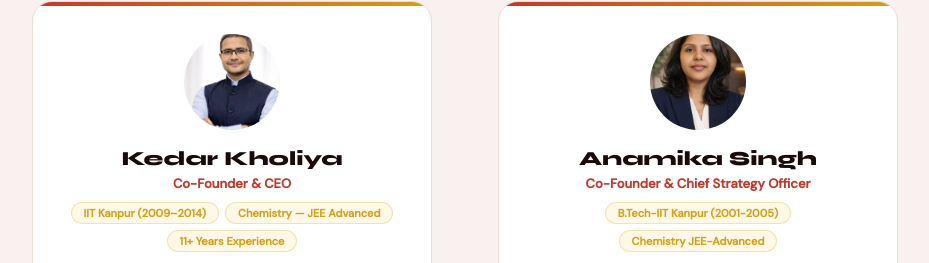
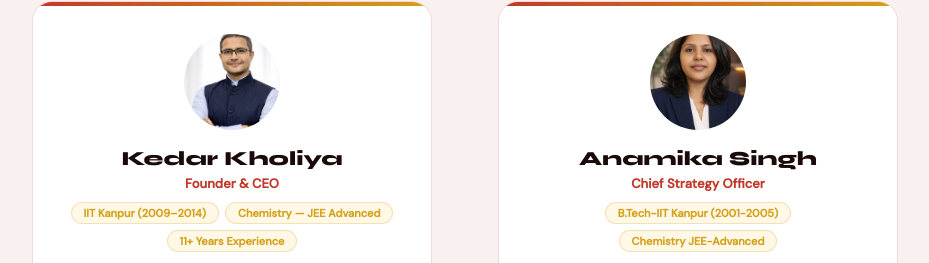
Before and after one commit to therocks03/Magnitude, a plain HTML site: page team.html in a window 1280 px wide. Shown: the part 837-1100 px from the top of the page, without its empty margins (175-1104 px from the left). Drawn offline with Linux system fonts and the light colour scheme.

Commit message:
Update team.html

```diff
--- a/team.html
+++ b/team.html
@@ -1069,7 +1069,7 @@ window.addEventListener('DOMContentLoaded',()=>{
     <div class="team-card">
       <img src="FPhoto/kedar.jpeg" alt="Kedar Kholiya" style="width:96px;height:96px;border-radius:50%;margin:0 auto 16px;object-fit:cover;object-position:center 20%;display:block;">
       <div class="team-name">Kedar Kholiya</div>
-      <div class="team-role">Co-Founder & CEO</div>
+      <div class="team-role">Founder & CEO</div>
       <div class="team-qual"><span>IIT Kanpur (2009–2014)</span><span>Chemistry — JEE Advanced</span><span>11+ Years Experience</span></div>
       <p class="team-bio">Passionate about making quality IIT-JEE & NEET coaching accessible to every student across India. Co-founded Magnitude with the vision of bringing IITian expertise to students everywhere — regardless of where they live or what they can afford.</p>
       <a href="https://www.linkedin.com/in/kedar-kholiya-05001a19/" target="_blank" style="display:inline-flex;align-items:center;gap:6px;margin-top:16px;color:#0A66C2;font-size:13px;font-weight:600;text-decoration:none;background:#E8F0FB;padding:7px 16px;border-radius:50px;border:1px solid #C0D4F0">
@@ -1082,7 +1082,7 @@ window.addEventListener('DOMContentLoaded',()=>{
     <div class="team-card">
       <img src="FPhoto/Anamika.jpeg" alt="Anamika Singh" style="width:96px;height:96px;border-radius:50%;margin:0 auto 16px;object-fit:cover;object-position:center 30%;display:block;">
       <div class="team-name">Anamika Singh</div>
-      <div class="team-role">Co-Founder & Chief Strategy Officer</div>
+      <div class="team-role"> Chief Strategy Officer</div>
       <div class="team-qual">
         <span>B.Tech-IIT Kanpur (2001-2005)</span>
         <span>Chemistry JEE-Advanced</span>
```
